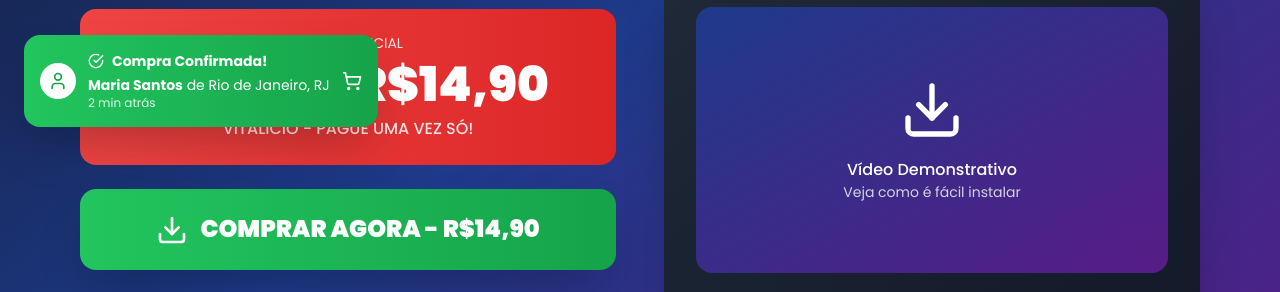
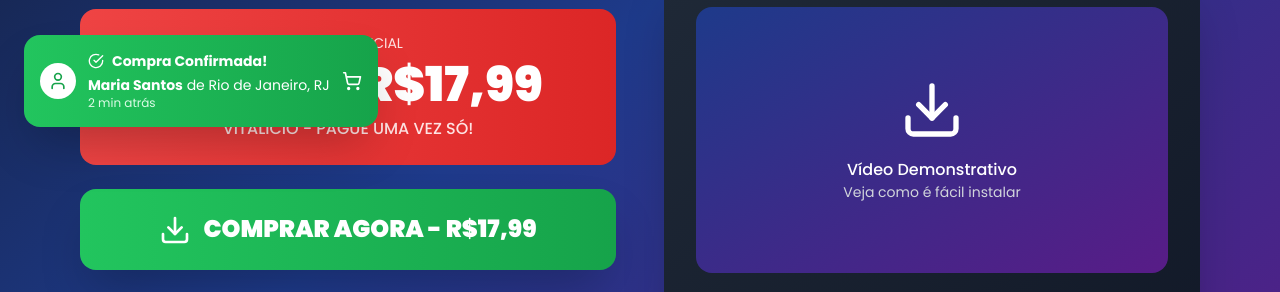
Before and after one commit to sandro117/informatica-17-90, a React (Vite) app: page / in a window 1280 px wide. Shown: the part 649-941 px from the top of the page. Built offline with nearby package versions, Linux system fonts and the light colour scheme.

Commit message:
Update Hero.tsx

```diff
--- a/src/components/Hero.tsx
+++ b/src/components/Hero.tsx
@@ -41,7 +41,7 @@ const Hero = () => {
             <div className="bg-gradient-to-r from-red-500 to-red-600 rounded-2xl p-6 text-center transform hover:scale-105 transition-transform duration-300">
               <p className="text-sm text-red-100 mb-2">PREÇO ESPECIAL</p>
               <p className="text-4xl md:text-5xl font-black text-white mb-2">
-                APENAS R$14,90
+                APENAS R$17,99
               </p>
               <p className="text-red-100 font-medium">VITALÍCIO - PAGUE UMA VEZ SÓ!</p>
             </div>
@@ -51,7 +51,7 @@ const Hero = () => {
               className="w-full bg-gradient-to-r from-green-500 to-green-600 hover:from-green-600 hover:to-green-700 text-white font-black text-xl md:text-2xl py-6 px-8 rounded-2xl transform hover:scale-105 transition-all duration-300 shadow-2xl hover:shadow-green-500/25"
             >
               <Download className="w-8 h-8 mr-3 inline" />
-              COMPRAR AGORA - R$14,90
+              COMPRAR AGORA - R$17,99
             </button>
 
             <div className="grid grid-cols-3 gap-4 text-center">
```
